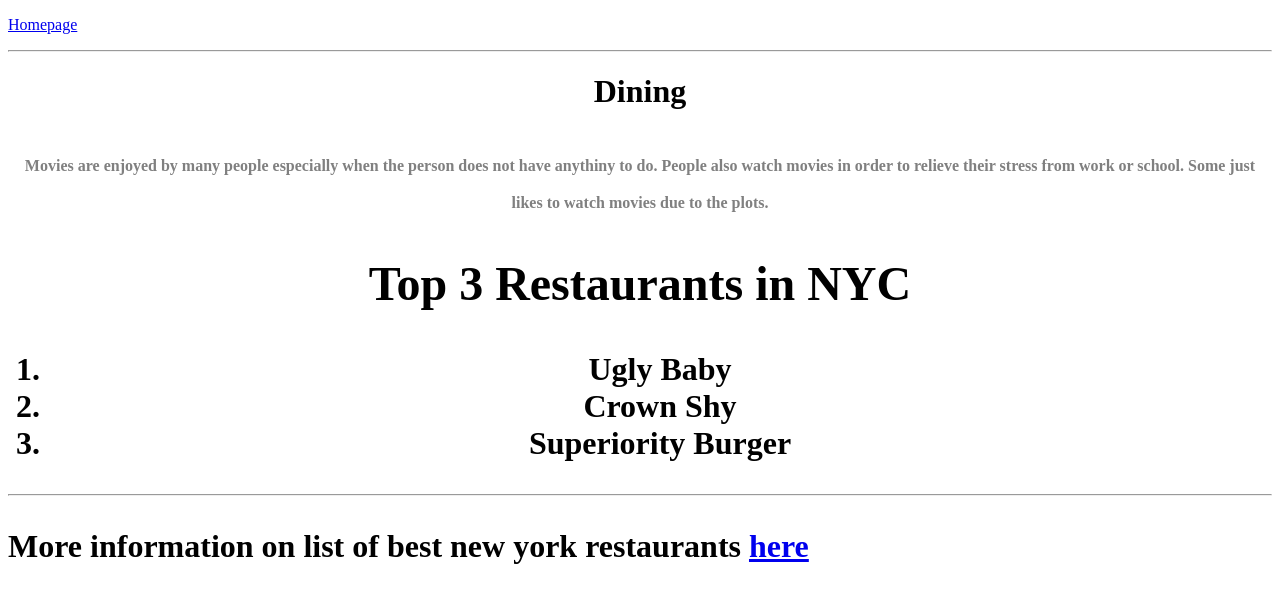
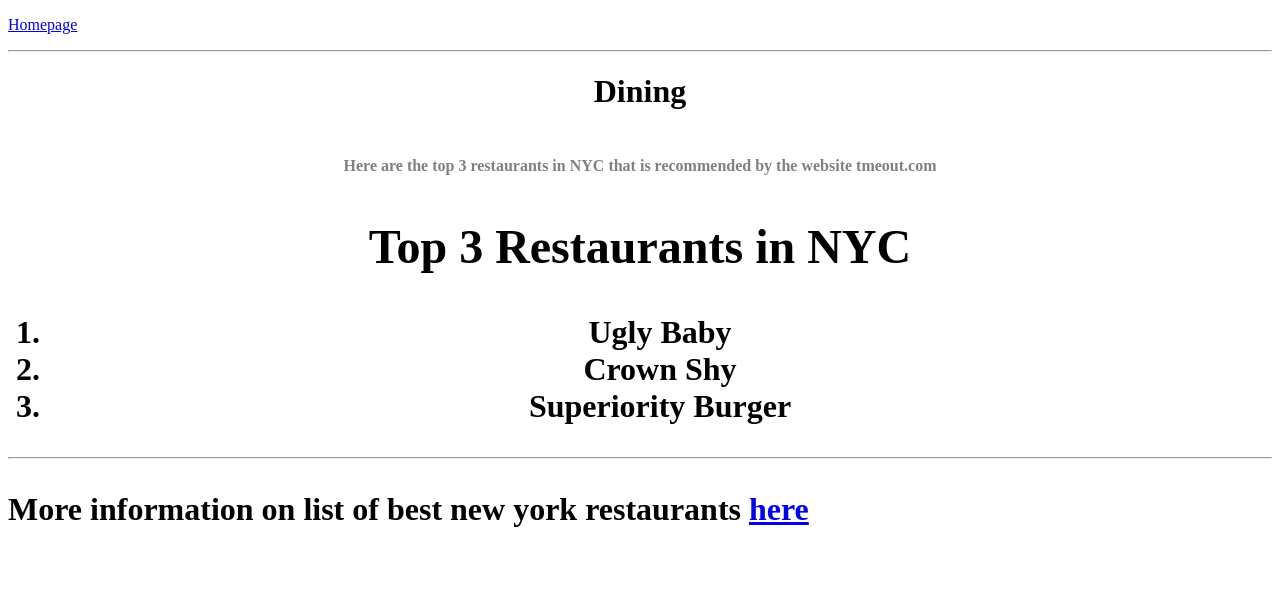
Before and after one commit to luken081900/kenluproject.github.io, a plain HTML site: page dining.html in a window 1280 px wide. Drawn offline with Linux system fonts and the light colour scheme.

Commit message:
Add files via upload

```diff
--- a/dining.html
+++ b/dining.html
@@ -15,8 +15,7 @@
 <hr></hr>
 <h1 align="center">Dining<h1>
 
-<p><font size="3" color="grey"><center>Movies are enjoyed by many people especially when the person does not have anythiny to do.
- People also watch movies in order to relieve their stress from work or school. Some just likes to watch movies due to the plots. </font></center></p>
+<p><font size="3" color="grey"><center>Here are the top 3 restaurants in NYC that is recommended by the website tmeout.com </font></center></p>
 
 <center><h2>Top 3 Restaurants in NYC</h2></center>
 <center><ol>
```
